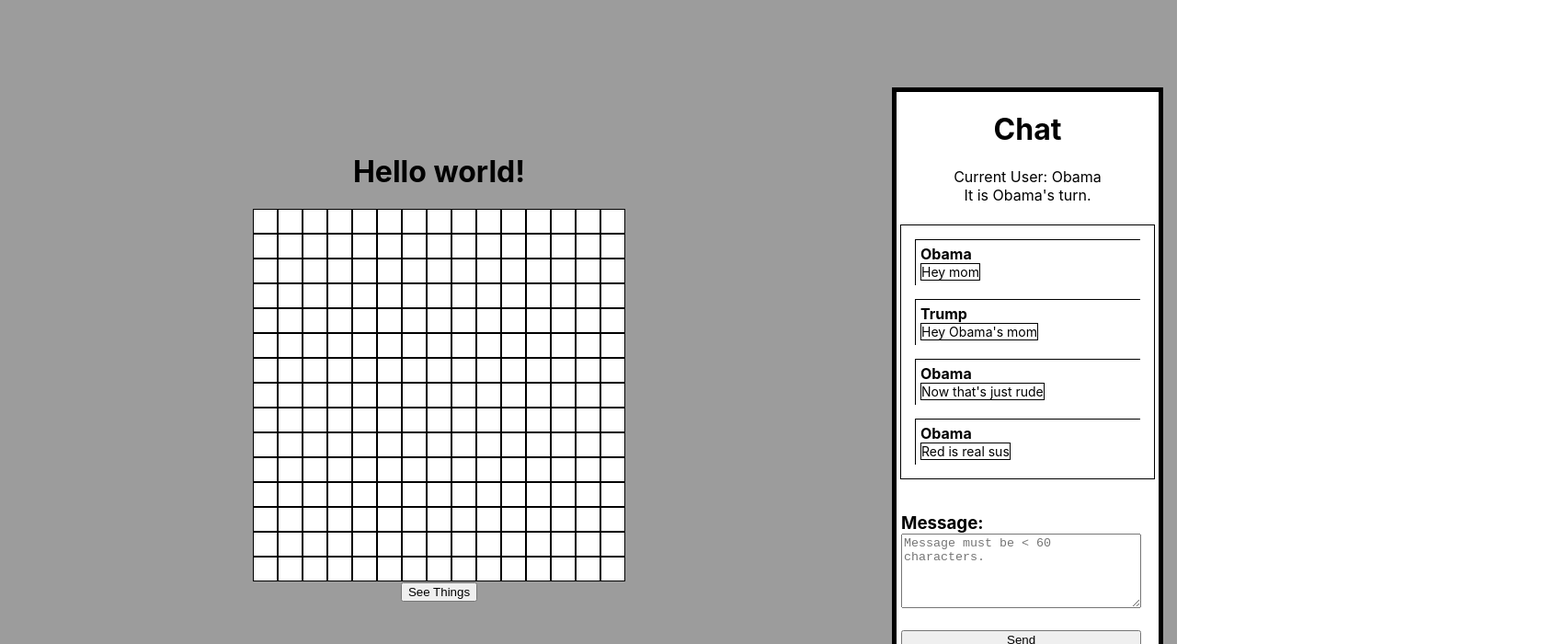
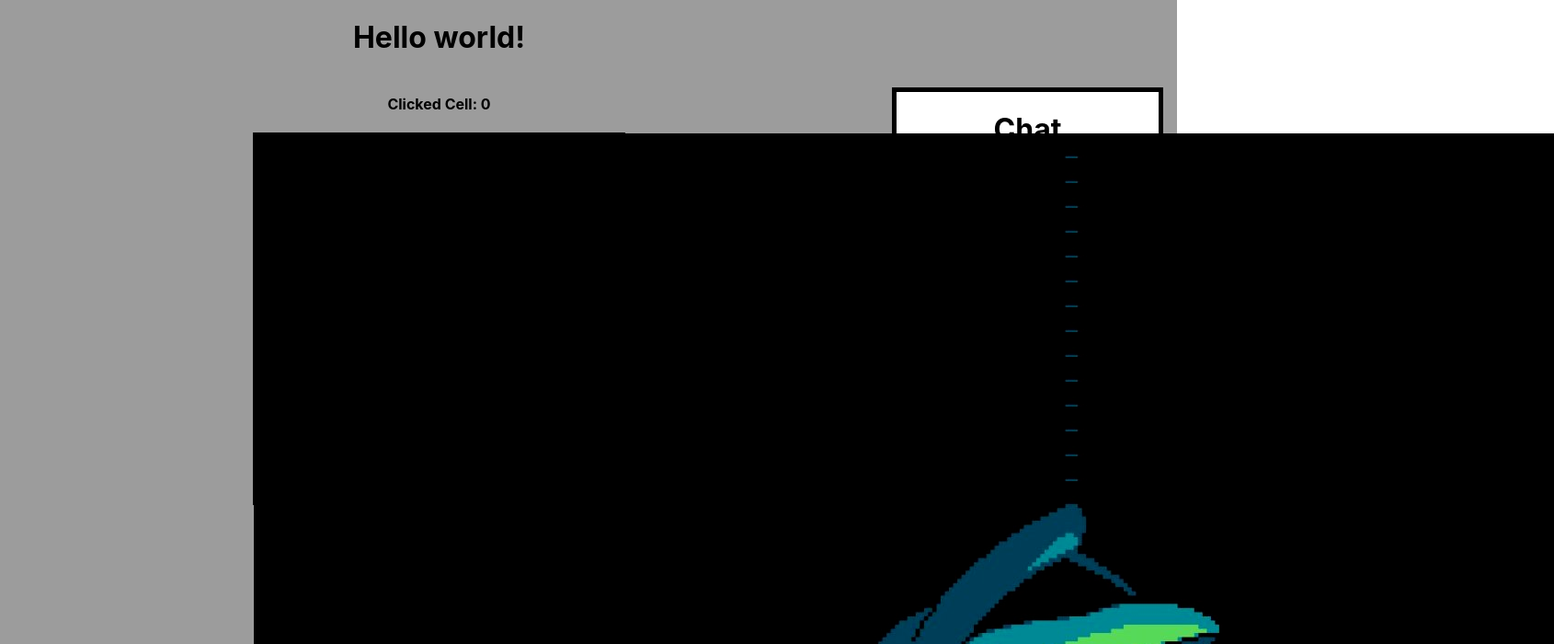
Before and after one commit to StarPleb/night_jenkins, a React (Create React App) app: page /game in a window 1280 px wide. Shown: the top 700 px of the page at 92% size, 1690 px wide, since content can reach past the window. Built offline with nearby package versions, Linux system fonts and the light colour scheme.

Commit message:
Work on tokens and images

```diff
--- a/package.json
+++ b/package.json
@@ -35,6 +35,5 @@
       "last 1 firefox version",
       "last 1 safari version"
     ]
-  },
-  "proxy": "http://localhost:9000"
+  }
 }
--- a/src/Components/ChatWindow.js
+++ b/src/Components/ChatWindow.js
@@ -35,19 +35,41 @@ export default function ChatWindow() {
 
     function commandFunction(input){
         let command = input.slice(1)
-        alert(`command: ${command}`)
-
         if(command.slice(0,4) === "roll"){
             rollDice(command)
-        }
-
-        switch (command){
-
         }
     }
 
     function rollDice(input){
+        console.log(input)
+        /*
+        d4 d6 d8 d10 d12 d20 d100
+         */
+        let allowed_dice = [4, 6, 8, 10, 12, 20, 100]
+        let arr = input.match(/[-+]?[0-9]*\.?[0-9]+/g)
+        let num1 = parseInt(arr[0])
+        let num2 = parseInt(arr[1])
+        let result = 0
 
+        let isLegalDice = false;
+
+        for(let i = 0; i < allowed_dice.length; i++){
+            if(num2 === allowed_dice[i])
+                isLegalDice = true
+        }
+        if(isLegalDice)
+            result = Math.ceil(Math.random() * (arr[0] * arr[1]))
+        else
+            serverMessage("Illegal di")
+        if(result < 2)
+            result += 1
+
+        serverMessage(`You rolled ${num1} d${num2}'s and got ${result}!`)
+    }
+
+    function serverMessage(message){
+        const new_message = new Chat("Server", message)
+        setMessages(messages => [...messages, new_message])
     }
 
 
--- a/src/Components/GamePage.js
+++ b/src/Components/GamePage.js
@@ -14,7 +14,6 @@ export default function GamePage() {
     const [map, setMap] = useState([[]])
     const temp = new Position(7, 7)
     const [initialPosition, setInitialPosition] = useState(temp)
-    console.log(initialPosition)
     const [tokens, setTokens] = useState([[]])
     const [rows, setRows] = useState(15)
     const [columns, setColumns] = useState(15)
@@ -105,12 +104,40 @@ export default function GamePage() {
 
     })
 
+    const tokens_array_mapped = map.map((row, rowIdx)=>{
+        let new_index_array = []
+        return (
+            <div key={rowIdx} className={"Grid-row"}>
+                {row.map((column, colIdx)=>{
+                    let new_index = (rowIdx*rows + colIdx) + rows
+                    new_index_array.push(new_index)
+                    return (
+                        <div className={"Token-Cell"} id={`${new_index}`} key={new_index} onClick={modifyCell}>
+                            <img src={require('../../assets/plague_knight.png')} alt={'../../assets/plague_knight.png'}/>
+                        </div>
+
+                    )
+                })}
+            </div>
+        )
+
+    })
+
     return(
         <div className={"Entire-Page"}>
             <div className={"Game-Page"}>
                 <h1>Hello world!</h1>
+                <h4>Clicked Cell: {trackedCell}</h4>
+
+
+
                 <div className={"Grid-view"}>
-                    {map_array_mapped}
+                    <div className={"Map-View"}>
+                        {map_array_mapped}
+                    </div>
+                    <div className={"Token-View"}>
+                        {tokens_array_mapped}
+                    </div>
                 </div>
                 <div>
                     <input type="button" value="See Things" onClick={seeTrackedCell}/>
--- a/src/Styles/GamePage.css
+++ b/src/Styles/GamePage.css
@@ -27,13 +27,31 @@
 }
 
 .Grid-view {
+    background-color: red;
     display: flex;
+    flex: 1;
     flex-direction: column;
 }
 
 .Grid-row {
     display: flex;
     flex-direction: row;
+}
+
+.Map-View{
+    display: flex;
+    flex-direction: column;
+    position: absolute;
+    align-self: center;
+
+}
+.Token-View{
+    display: flex;
+    flex-direction: column;
+    position: absolute;
+      align-self: center;
+
+
 }
 
 .Cell-alive {
@@ -54,6 +72,15 @@
     background-color: white;
 }
 
+.Token-Cell {
+    border-style: solid;
+    border-color: black;
+    border-width: thin;
+    width: 25px;
+    height: 25px;
+    background-color: lawngreen;
+}
+
 .App-link {
     color: #61dafb;
 }
```
Also changed, not shown: assets/plague_knight.png (added).
